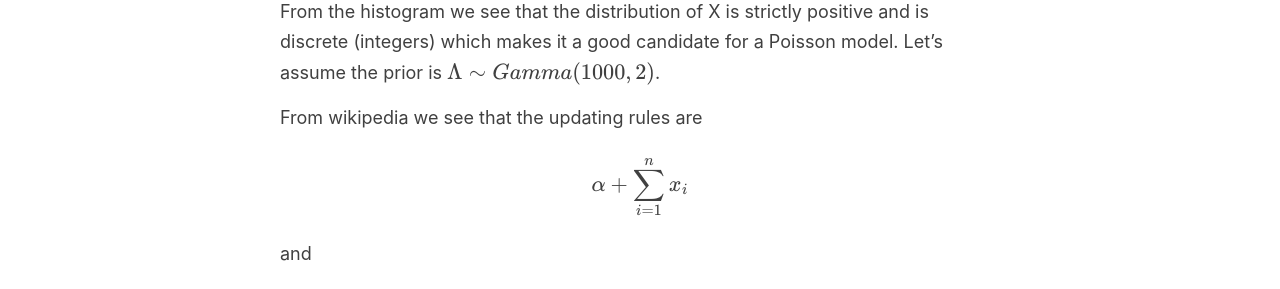
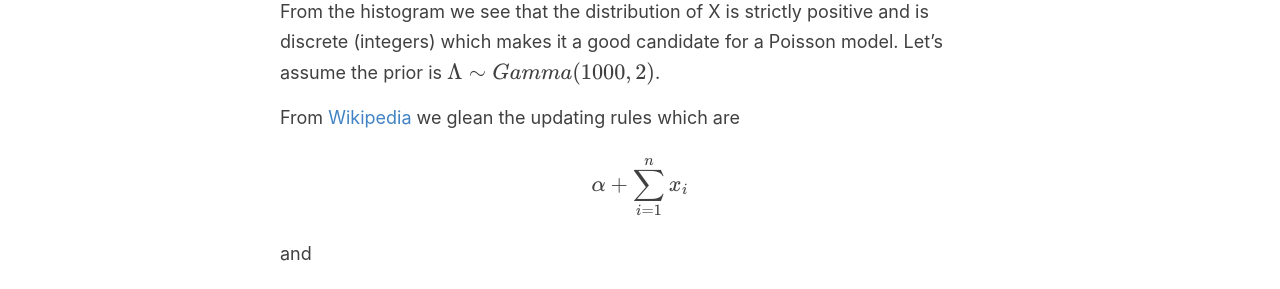
Before and after one commit to kayleeisokay/kayleeisokay.github.io, a Jekyll site: the page built from _posts/2024-08-11-conjugate-priors.md, in a window 1280 px wide and 900 px high, scrolled down 2140 px. Shown: the part 153-442 px from the top of the window. Built offline with Jekyll 4.4.1, drawn with Linux system fonts in a browser that asks for light colours.

Commit message:
add wiki link

```diff
--- a/_posts/2024-08-11-conjugate-priors.md
+++ b/_posts/2024-08-11-conjugate-priors.md
@@ -54,7 +54,7 @@ hist(
 
 From the histogram we see that the distribution of X is strictly positive and is discrete (integers) which makes it a good candidate for a Poisson model. Let's assume the prior is $\Lambda \sim Gamma(1000, 2)$.
 
-From wikipedia we see that the updating rules are
+From [Wikipedia](https://en.wikipedia.org/wiki/Conjugate_prior) we glean the updating rules which are
 
 $$
 \alpha + \sum_{i=1}^n x_i
```
